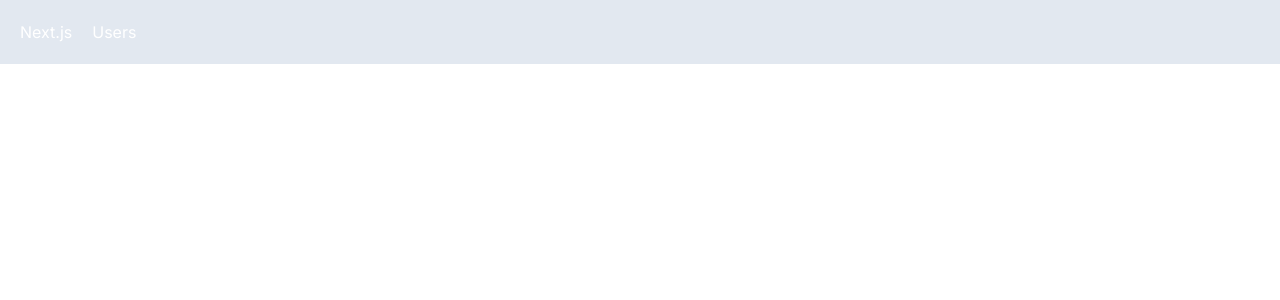
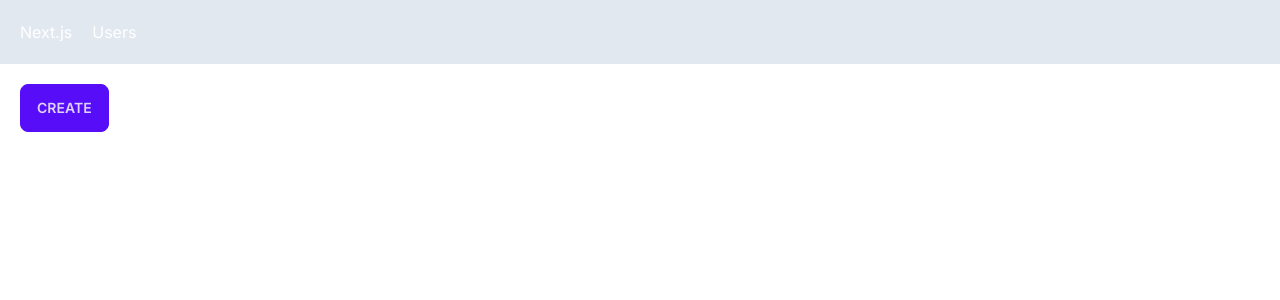
Before and after one commit to Keba777/next-course, a Next.js app: page /users/new in a window 1280 px wide. Shown: the top 300 px of the page. Built offline with nearby package versions, Linux system fonts and the light colour scheme.

Commit message:
Programatic navigation

```diff
--- a/app/users/new/page.tsx
+++ b/app/users/new/page.tsx
@@ -1,7 +1,14 @@
+"use client";
+import { useRouter } from "next/navigation";
 import React from "react";
 
 const NewUserPage = () => {
-  return <div>NewUserPage</div>;
+  const router = useRouter();
+  return (
+    <button className="btn btn-primary" onClick={() => router.push("/users")}>
+      Create
+    </button>
+  );
 };
 
 export default NewUserPage;
--- a/app/users/page.tsx
+++ b/app/users/page.tsx
@@ -1,5 +1,6 @@
 import React from "react";
 import UserTable from "./UserTable";
+import Link from "next/link";
 
 interface Props {
   searchParams: { sortOrder: string };
@@ -9,6 +10,9 @@
   return (
     <>
       <h1>Users</h1>
+      <Link href="/users/new" className="btn ">
+        New User
+      </Link>
       <UserTable sortOrder={sortOrder} />
     </>
   );
--- a/tailwind.config.ts
+++ b/tailwind.config.ts
@@ -15,5 +15,9 @@
       },
     },
   },
+  plugins: [require("daisyui")],
+  daisyui: {
+    themes: ["light"],
+  },
 };
 export default config;
```
